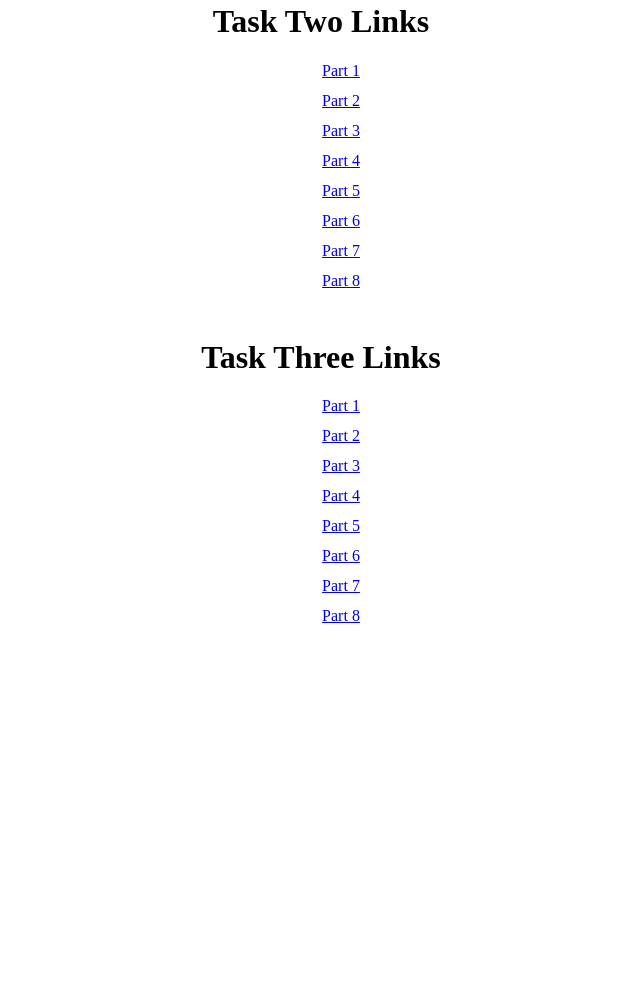
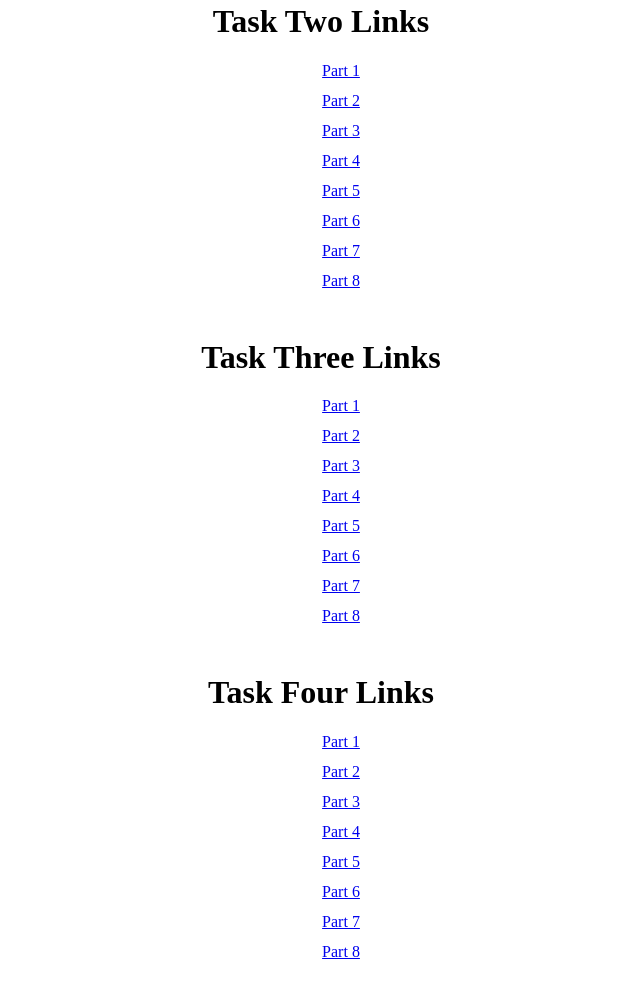
Before and after one commit to hraki1/Orange-Tasks-23-5, a plain HTML site: page index.html in a window 1280 px wide. Shown: the part 441-1439 px from the top of the page, without its empty margins (319-959 px from the left). Before the commit the page ends 1115 px from the top, so only its background shows below. Drawn offline with Linux system fonts and the light colour scheme.

Commit message:
Tasks is Completed

```diff
--- a/index.html
+++ b/index.html
@@ -60,5 +60,18 @@
         <li><a href="./Task-3/part-8.html">Part 8</a></li>
       </ul>
     </div>
+    <div>
+      <h1>Task Four Links</h1>
+      <ul>
+        <li><a href="./Task-4/part-1.html">Part 1</a></li>
+        <li><a href="./Task-4/part-2.html">Part 2</a></li>
+        <li><a href="./Task-4/part-3.html">Part 3</a></li>
+        <li><a href="./Task-4/part-4.html">Part 4</a></li>
+        <li><a href="./Task-4/part-5.html">Part 5</a></li>
+        <li><a href="./Task-4/part-6.html">Part 6</a></li>
+        <li><a href="./Task-4/part-7.html">Part 7</a></li>
+        <li><a href="./Task-4/part-8.html">Part 8</a></li>
+      </ul>
+    </div>
   </body>
 </html>
```
